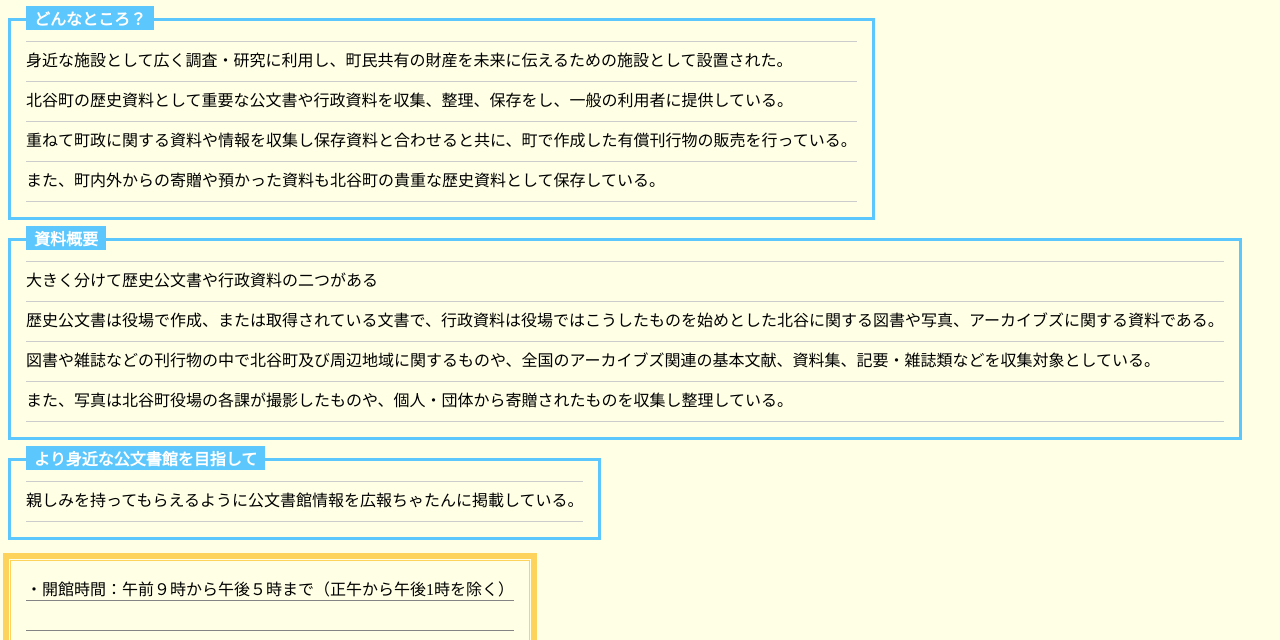
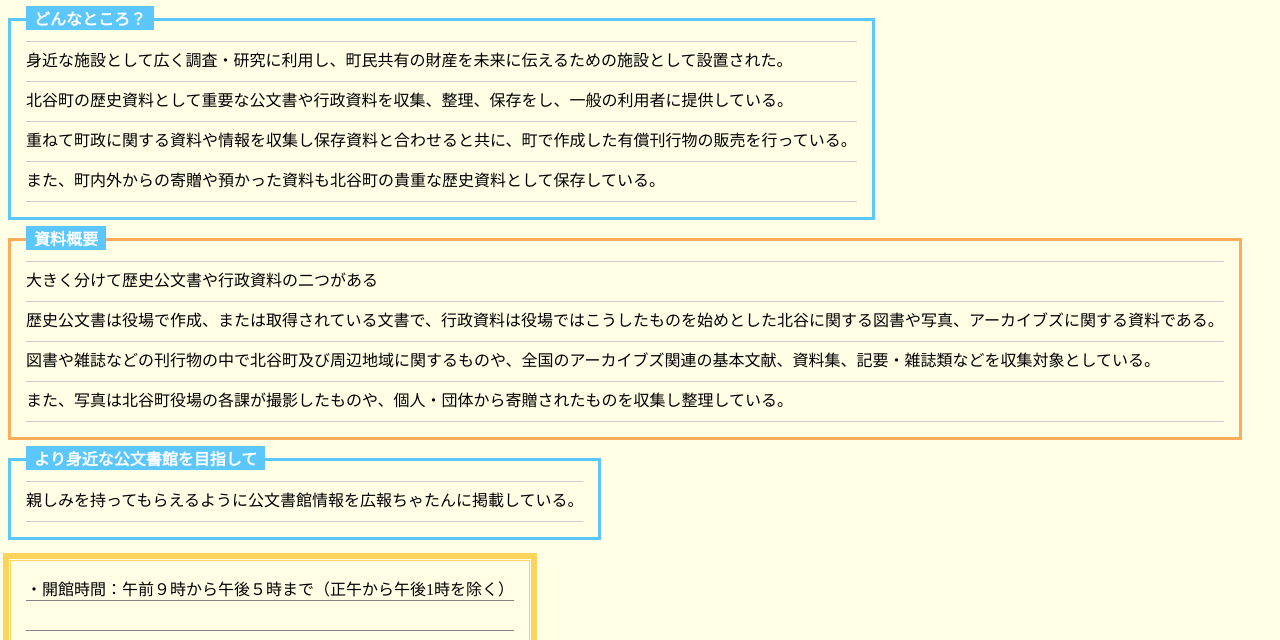
Before and after one commit to 521M/library, a plain HTML site: page report2.html in a window 1280 px wide. Shown: the part 535-1175 px from the top of the page. Drawn offline with Linux system fonts and the light colour scheme.

Commit message:
Update report2.html

```diff
--- a/report2.html
+++ b/report2.html
@@ -26,7 +26,7 @@
 また、町内外からの寄贈や預かった資料も北谷町の貴重な歴史資料として保存している。
 </div></div></div>
 <br><br>
-<div style="display: inline-block;position: relative; border: 3px solid #5bc7fc; padding: 20px 15px 15px 15px;"><div style="position: absolute; top: -15px; left: 15px; background: #5bc7fc; color: #FFFFFF; padding: 0 8px;"><b>資料概要</b></div><div style="color:#000000;"><div class="note">
+<div style="display: inline-block;position: relative; border: 3px solid #fcac5b; padding: 20px 15px 15px 15px;"><div style="position: absolute; top: -15px; left: 15px; background: #5bc7fc; color: #FFFFFF; padding: 0 8px;"><b>資料概要</b></div><div style="color:#000000;"><div class="note">
 大きく分けて歴史公文書や行政資料の二つがある<br>
 歴史公文書は役場で作成、または取得されている文書で、行政資料は役場ではこうしたものを始めとした北谷に関する図書や写真、アーカイブズに関する資料である。<br>
 図書や雑誌などの刊行物の中で北谷町及び周辺地域に関するものや、全国のアーカイブズ関連の基本文献、資料集、記要・雑誌類などを収集対象としている。<br>
```
